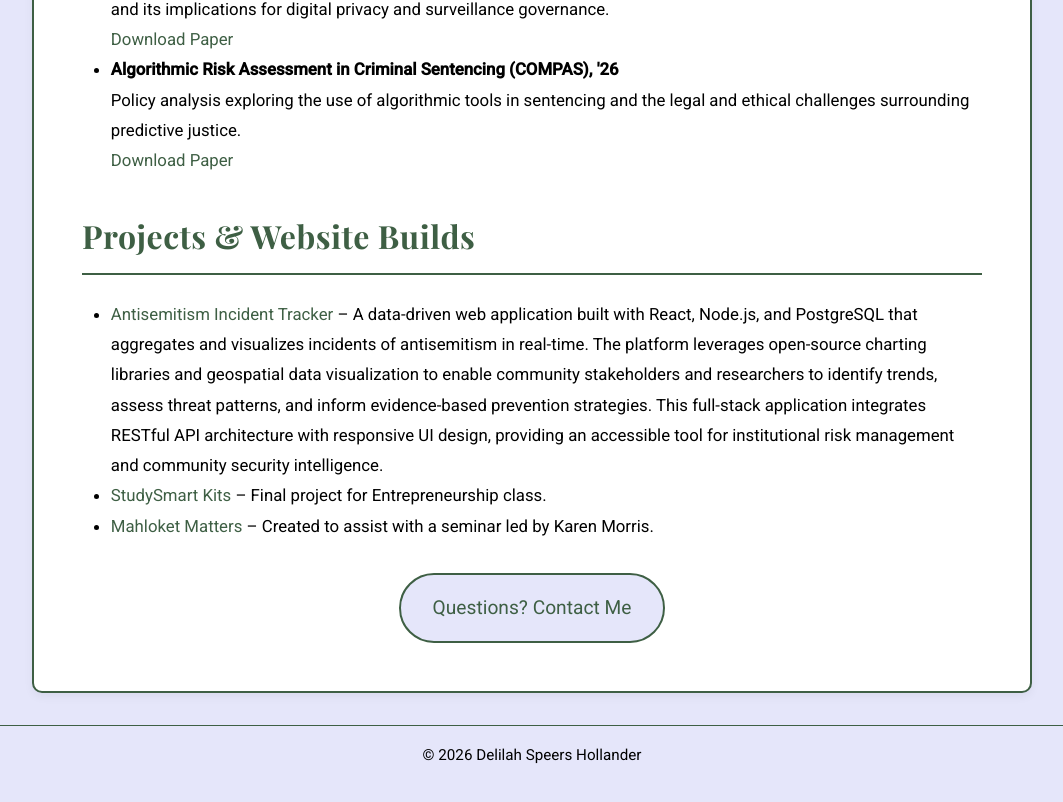
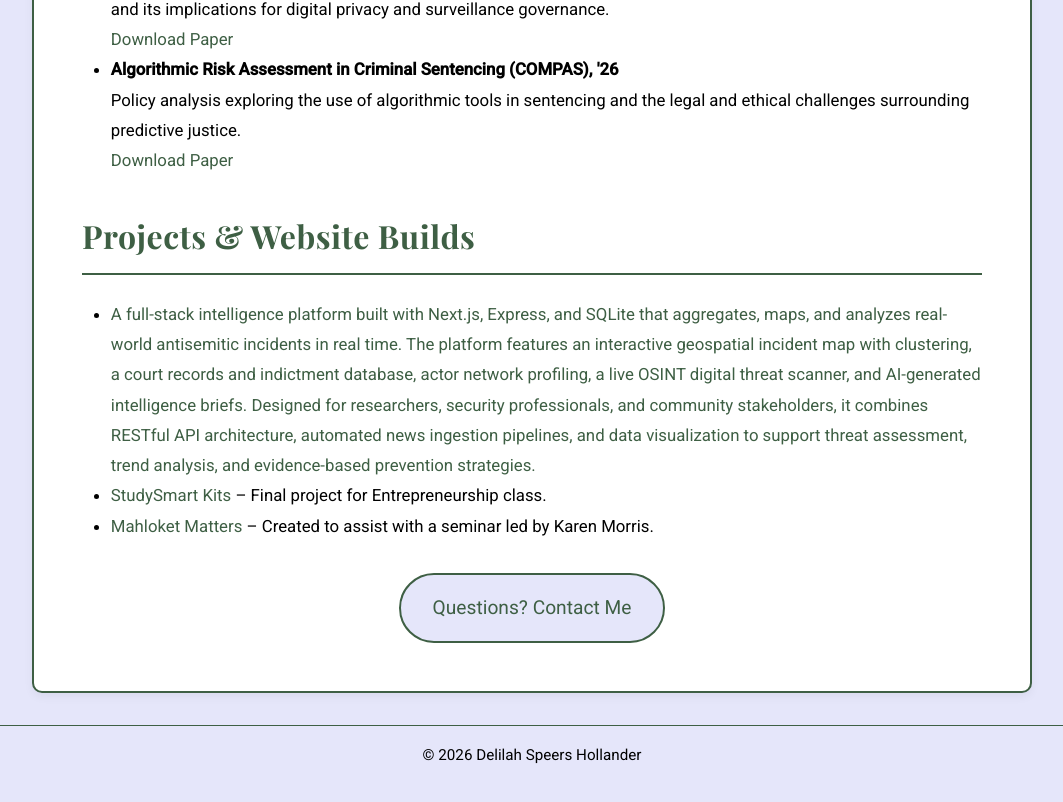
Before and after one commit to dhollander24/resume.information, a plain HTML site: page index.html in a window 1280 px wide. Shown: the part 4289-5091 px from the top of the page, without its empty margins (108-1171 px from the left). Drawn offline with nearby package versions, Linux system fonts and the light colour scheme.

Commit message:
Update project description for Antisemitism Incident Tracker

```diff
--- a/index.html
+++ b/index.html
@@ -322,7 +322,7 @@
     <section id="projects">
       <h2>Projects & Website Builds</h2>
       <ul>
-        <li><a href="https://antisemitic-incidents-tracker.onrender.com" target="_blank">Antisemitism Incident Tracker</a> – A data-driven web application built with React, Node.js, and PostgreSQL that aggregates and visualizes incidents of antisemitism in real-time. The platform leverages open-source charting libraries and geospatial data visualization to enable community stakeholders and researchers to identify trends, assess threat patterns, and inform evidence-based prevention strategies. This full-stack application integrates RESTful API architecture with responsive UI design, providing an accessible tool for institutional risk management and community security intelligence.</li>
+        <li><a href="https://antisemitic-incidents-tracker.onrender.com" target="_blank">A full-stack intelligence platform built with Next.js, Express, and SQLite that aggregates, maps, and analyzes real-world antisemitic incidents in real time. The platform features an interactive geospatial incident map with clustering, a court records and indictment database, actor network profiling, a live OSINT digital threat scanner, and AI-generated intelligence briefs. Designed for researchers, security professionals, and community stakeholders, it combines RESTful API architecture, automated news ingestion pipelines, and data visualization to support threat assessment, trend analysis, and evidence-based prevention strategies.</li>
         <li><a href="https://dhollander24.github.io/studysmart-kits/" target="_blank">StudySmart Kits</a> – Final project for Entrepreneurship class.</li>
         <li><a href="https://dhollander24.github.io/mahloketmatters.dorhadash/" target="_blank">Mahloket Matters</a> – Created to assist with a seminar led by Karen Morris.</li>
       </ul>
```
